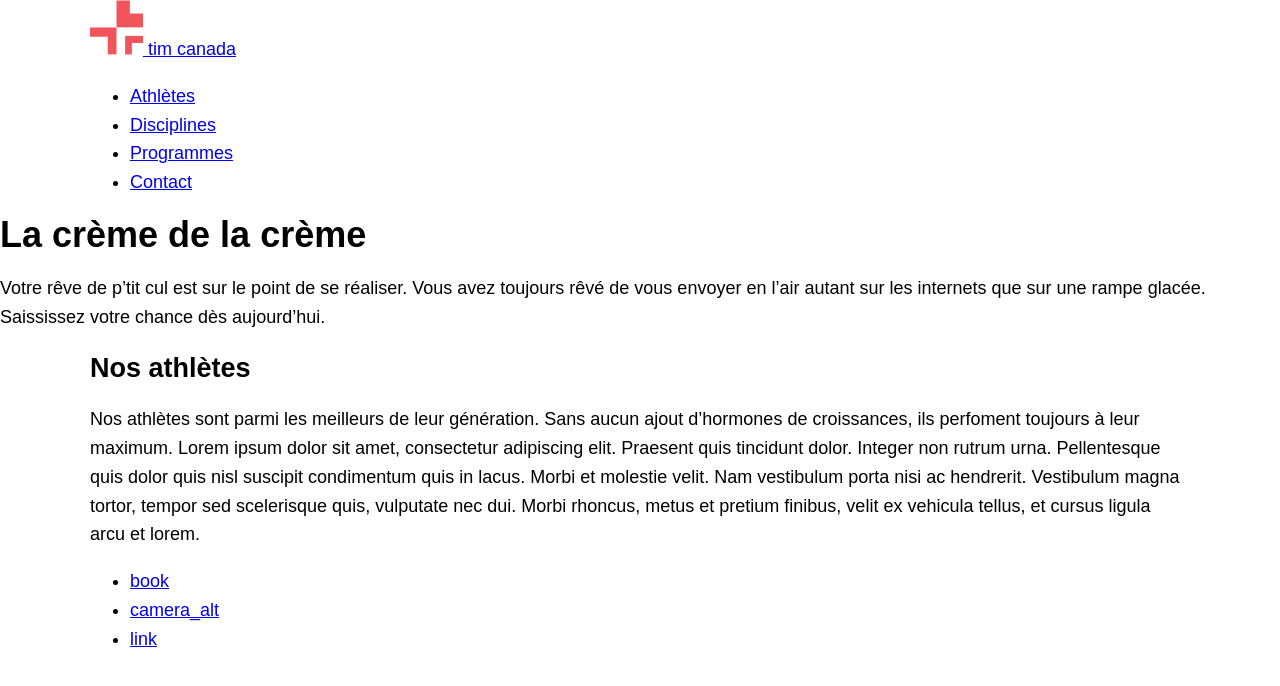
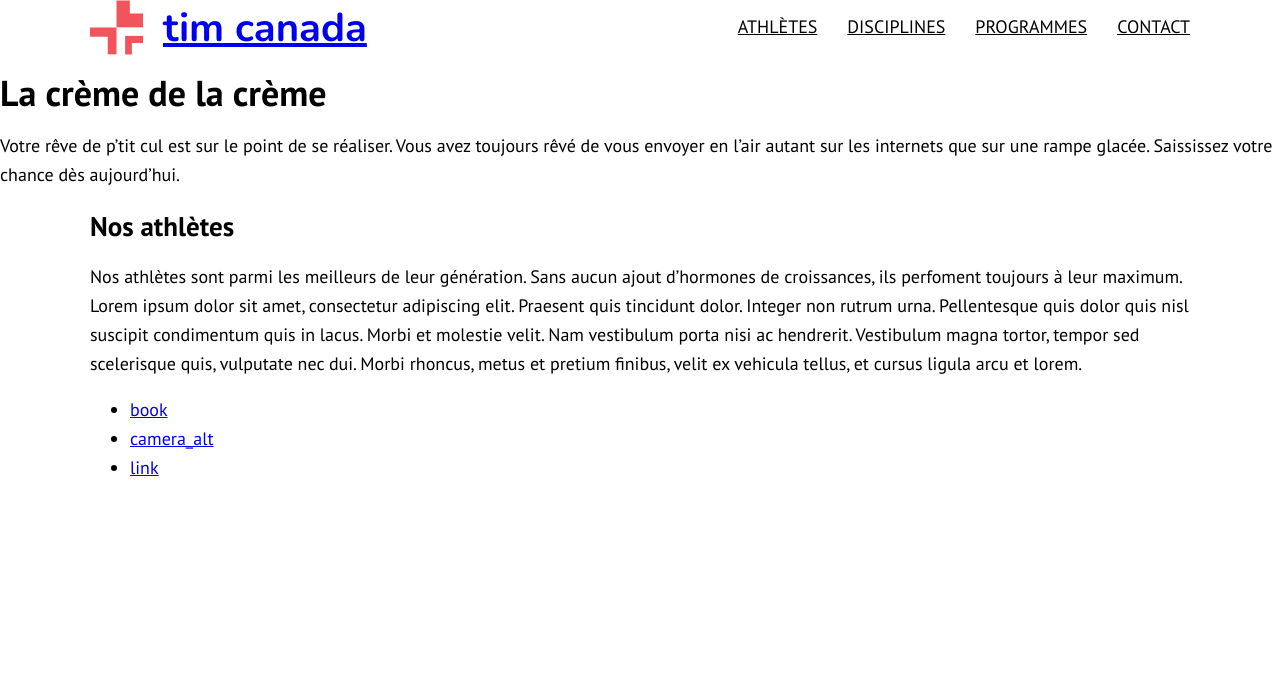
Before and after one commit to DanGN0/sem05, a plain HTML site: page index.html in a window 1280 px wide. Drawn offline with nearby package versions, Linux system fonts and the light colour scheme.

Commit message:
Push ad num 3

```diff
--- a/css/styles.css
+++ b/css/styles.css
@@ -3,6 +3,8 @@
 ----------------------------------------------------------------------------*/
 html {
     box-sizing: border-box;
+    font-size: 62.5%;
+
 }
 
 *,
@@ -17,10 +19,8 @@ html {
 
 /* ===== Numéro 1 ===== */
 body {
-    font-family: 'PT Sans', sans-serif;
-    font-weight: normal;
-    font-size: 18px;
-    line-height: 160%;
+    font: normal 1.8rem/160% 'PT Sans', sans-serif;
+
 }
 
 
@@ -30,11 +30,9 @@ body {
 
 /* ===== Numéro 2 ===== */
 .wrapper {
-    max-width: 1100px;
-    margin-left: auto;
-    margin-right: auto;
-    margin-top: 0;
-    margin-bottom: 0;
+    max-width: 110.0rem;
+
+    margin: 0 auto;
 }
 
 
@@ -44,62 +42,55 @@ body {
 
 /* ===== Numéro 3a ===== */
 header .wrapper {
-
+    display: flex;
+    align-items: center;
+    justify-content: space-between;
 }
 
 /* ===== Numéro 3b ===== */
 .logo {
+    display: flex;
+    align-items: center;
+    justify-content: space-between;
+    gap: 2rem;
 
+    font: 700 4rem "Nunito",sans-serif;
 }
 
 /* ===== Numéro 3c ===== */
-/*
+
 .menu ul {
-    margin-top: 0;
-    margin-bottom: 0;
-    margin-right: 0;
-    margin-left: 0;
+    margin:0;
+    padding: 0;
 
-    padding-top: 0;
-    padding-bottom: 0;
-    padding-right: 0;
-    padding-left: 0;
+    list-style-type: none;
+
+    display: flex;
+    align-items: center;
+    justify-content: space-between;
+    gap:3rem;
 }
-*/
+
 
 /* ===== Numéro 3d ===== */
-/*
+
 .menu a {
-    color: black;
-    font-weight: bold;
-    font-size: 14px;
-    font-family: 'PT Sans', sans-serif;
-    padding-top: 5px;
-    padding-left: 10px;
-    padding-right: 10px;
-    padding-bottom: 5px;
+
+    font: uppercase bold 14px 'PT Sans', sans-serif;
+    padding: 0 auto;
+
+    /* ne peuvent etre raccourcies */
     text-transform: uppercase;
-    text-decoration: none;
+    color:black;
 }
-*/
+
 
 /* ===== Numéro 3e ===== */
-/*
+
 .menu a:hover {
-    border-top-color: #000;
-    border-right-color: black;
-    border-bottom-color: #000;
-    border-left-color: black;
-    border-top-style: solid;
-    border-right-style: solid;
-    border-left-style: solid;
-    border-bottom-style: solid;
-    border-top-width: 2px;
-    border-right-width: 2px;
-    border-bottom-width: 2px;
-    border-left-width: 2px;
+    border: 2px solid black;
 }
-*/
+
 
 /* ===== Numéro 3f ===== */
 /*
--- a/index.html
+++ b/index.html
@@ -4,6 +4,11 @@
     <meta charset="UTF-8">
     <title>tim canada</title>
     <link rel="stylesheet" href="css/normalize.css">
+
+    <link rel="preconnect" href="https://fonts.googleapis.com">
+    <link rel="preconnect" href="https://fonts.gstatic.com" crossorigin>
+    <link href="https://fonts.googleapis.com/css2?family=Nunito:ital,wght@0,200..1000;1,200..1000&family=PT+Sans:ital,wght@0,400;0,700;1,400;1,700&display=swap" rel="stylesheet">
+
     <link rel="stylesheet" href="css/styles.css">
 </head>
 <body>
```
